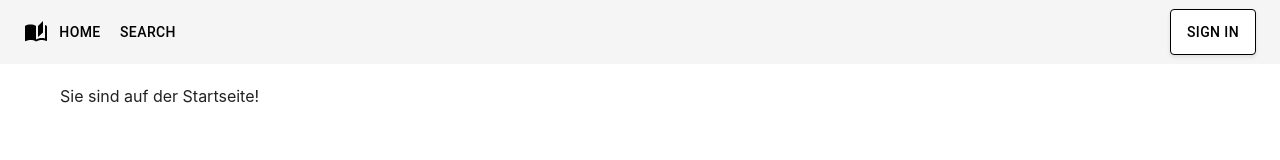
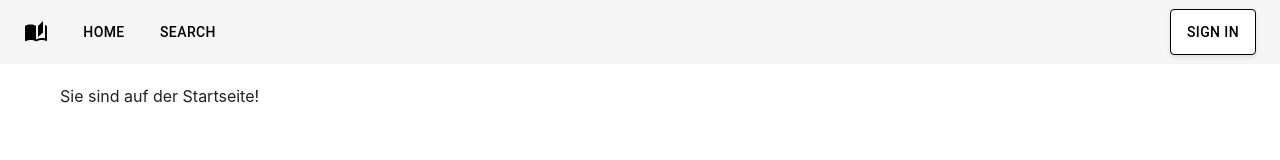
Before and after one commit to rirag12345/SWE-Abgabe-2-Gruppe-1, a React (Vite) app: page / in a window 1280 px wide. Shown: the top 160 px of the page. Built offline with nearby package versions, Linux system fonts and the light colour scheme.

Commit message:
feat: adjust Navbar layout with margin and gap for improved spacing

```diff
--- a/src/components/Navbar.tsx
+++ b/src/components/Navbar.tsx
@@ -22,8 +22,8 @@ export const Navbar: React.FC<NavbarProps> = ({ isAuthenticated }) => {
             }}
         >
             <Toolbar>
-                <AutoStoriesIcon />
-                <Box sx={{ flexGrow: 1 }}>
+                <AutoStoriesIcon sx={{ marginRight: '1em' }} />
+                <Box sx={{ flexGrow: 1, display: 'flex', gap: '1em' }}>
                     <Button color='inherit' component={Link} to='/'>
                         Home
                     </Button>
```
